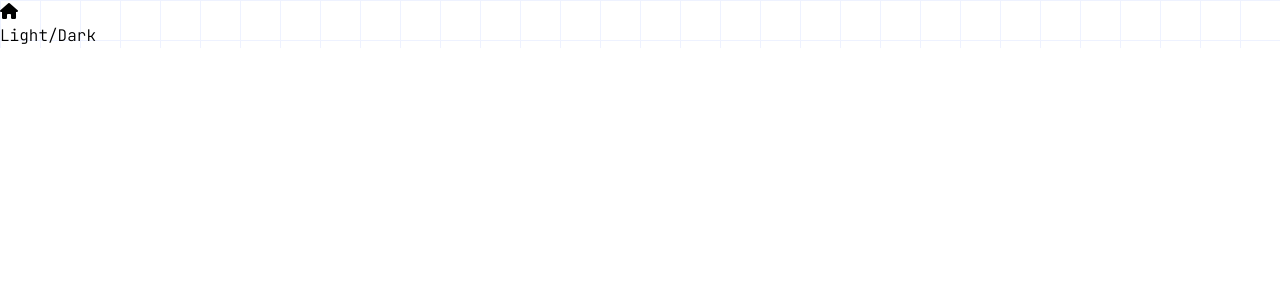
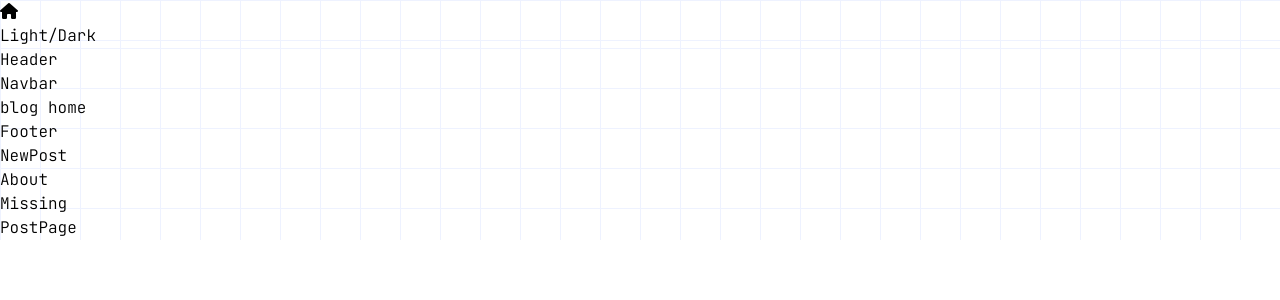
Before and after one commit to rjv01/React-Projects, a React (Vite) app in the folder react-tailwind-basic/: page /blogapp in a window 1280 px wide. Before the commit this address had no page. Shown: the top 300 px of the page. Built offline with nearby package versions, Linux system fonts and the light colour scheme.

Commit message:
adding reactblog

```diff
--- a/react-tailwind-basic/src/App.jsx
+++ b/react-tailwind-basic/src/App.jsx
@@ -24,6 +24,7 @@ import Content from './components/GroceriesList/Content';
 import CatFact from './components/CatFact';
 import GroceryList from './components/GroceriesList/GroceryList';
 import FetchData from './components/JsonPlaceHolder/FetchData';
+import BlogApp from './ReactBlog/BlogApp';
 
 function App() {
 
@@ -54,6 +55,7 @@ function App() {
           <Route path='/grocerylist' element={<GroceryList />} />
           <Route path='/catfact' element={<CatFact />} />
           <Route path='/fetchdata' element={<FetchData />} />
+          <Route path='/blogapp' element={<BlogApp />} />
         </Routes>
       </Router>
     </div>
--- /dev/null
+++ b/react-tailwind-basic/src/ReactBlog/About.jsx
@@ -0,0 +1,7 @@
+import React from 'react'
+
+export default function About() {
+  return (
+    <div>About</div>
+  )
+}
--- /dev/null
+++ b/react-tailwind-basic/src/ReactBlog/BlogApp.jsx
@@ -0,0 +1,25 @@
+import React from 'react'
+import Header from './Header';
+import Footer from './Footer';
+import Navbar from './Navbar';
+import BlogHome from './BlogHome';
+import NewPost from './NewPost';
+import PostPage from './PostPage';
+import About from './About';
+import Missing from './Missing';
+
+
+export default function BlogApp() {
+    return (
+        <div className='bgGrid'>
+            <Header />
+            <Navbar />
+            <BlogHome />
+            <Footer />
+            <NewPost />
+            <About />
+            <Missing />
+            <PostPage />
+        </div>
+    )
+}
--- /dev/null
+++ b/react-tailwind-basic/src/ReactBlog/BlogHome.jsx
@@ -0,0 +1,10 @@
+import React from 'react'
+
+
+export default function BlogHome() {
+    return (
+        <div>
+            blog home
+        </div>
+    )
+}
--- /dev/null
+++ b/react-tailwind-basic/src/ReactBlog/Footer.jsx
@@ -0,0 +1,7 @@
+import React from 'react'
+
+export default function Footer() {
+  return (
+    <div>Footer</div>
+  )
+}
--- /dev/null
+++ b/react-tailwind-basic/src/ReactBlog/Header.jsx
@@ -0,0 +1,7 @@
+import React from 'react'
+
+export default function Header() {
+  return (
+    <div>Header</div>
+  )
+}
--- /dev/null
+++ b/react-tailwind-basic/src/ReactBlog/Missing.jsx
@@ -0,0 +1,7 @@
+import React from 'react'
+
+export default function Missing() {
+  return (
+    <div>Missing</div>
+  )
+}
--- /dev/null
+++ b/react-tailwind-basic/src/ReactBlog/Navbar.jsx
@@ -0,0 +1,7 @@
+import React from 'react'
+
+export default function Navbar() {
+  return (
+    <div>Navbar</div>
+  )
+}
--- /dev/null
+++ b/react-tailwind-basic/src/ReactBlog/NewPost.jsx
@@ -0,0 +1,7 @@
+import React from 'react'
+
+export default function NewPost() {
+  return (
+    <div>NewPost</div>
+  )
+}
--- /dev/null
+++ b/react-tailwind-basic/src/ReactBlog/PostPage.jsx
@@ -0,0 +1,7 @@
+import React from 'react'
+
+export default function PostPage() {
+  return (
+    <div>PostPage</div>
+  )
+}
--- a/react-tailwind-basic/src/components/Home.jsx
+++ b/react-tailwind-basic/src/components/Home.jsx
@@ -26,6 +26,7 @@ export default function Home() {
           <Link className='flex flex-col justify-center items-center m-5 underline hover:text-blue-700 duration-200' to={'/catfact'}>CatFact</Link>
           <Link className='flex flex-col justify-center items-center m-5 underline hover:text-blue-700 duration-200' to={'/grocerylist'}>GroceryList</Link>
           <Link className='flex flex-col justify-center items-center m-5 underline hover:text-blue-700 duration-200' to={'/fetchdata'}>FetchData</Link>
+          <Link className='flex flex-col justify-center items-center m-5 underline hover:text-blue-700 duration-200' to={'/blogapp'}>BlogApp</Link>
           {/* <Link className='flex flex-col justify-center items-center m-5 underline hover:text-blue-700 duration-200' to={'/infinite'}>Infinite</Link> */}
         </div>
     </div>
```
